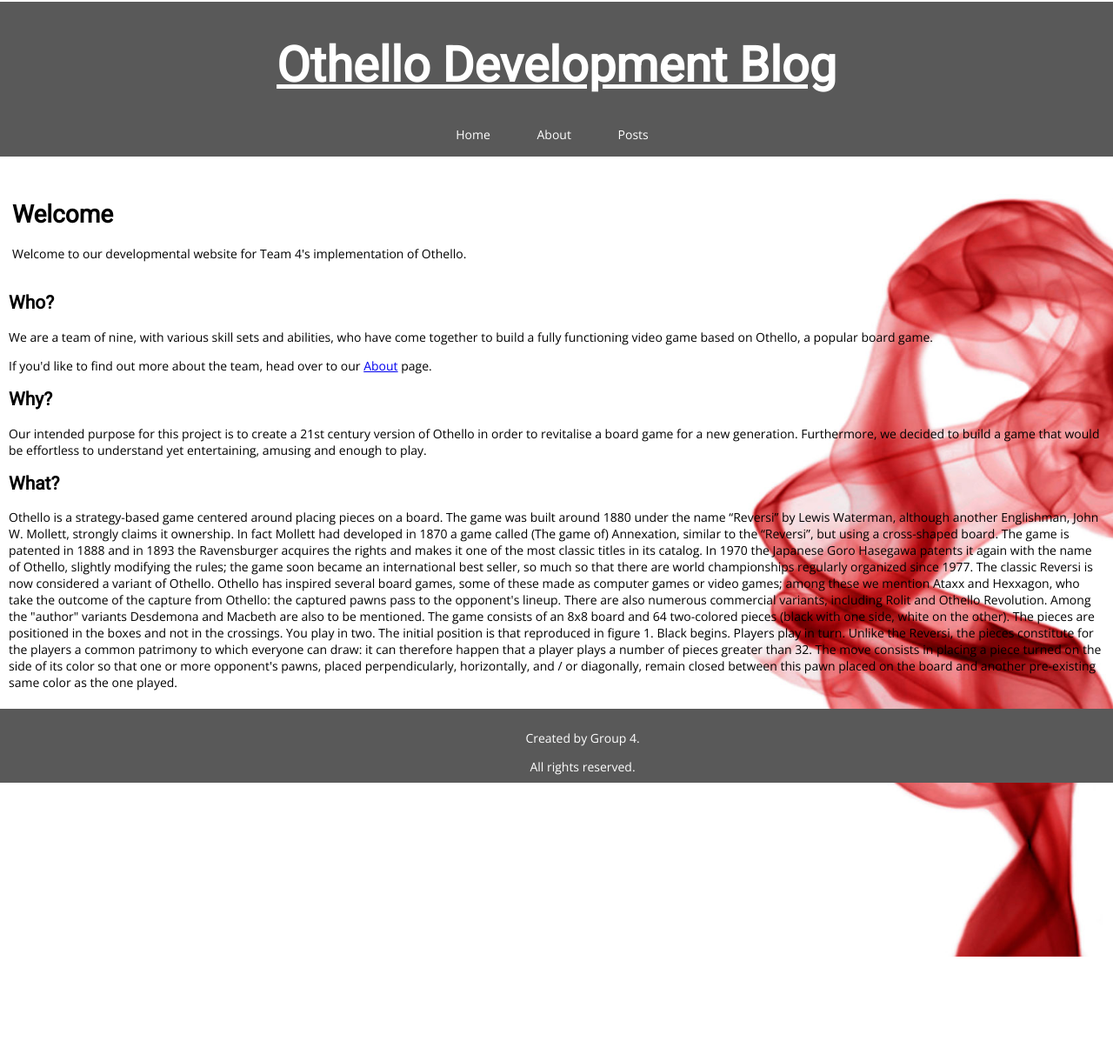
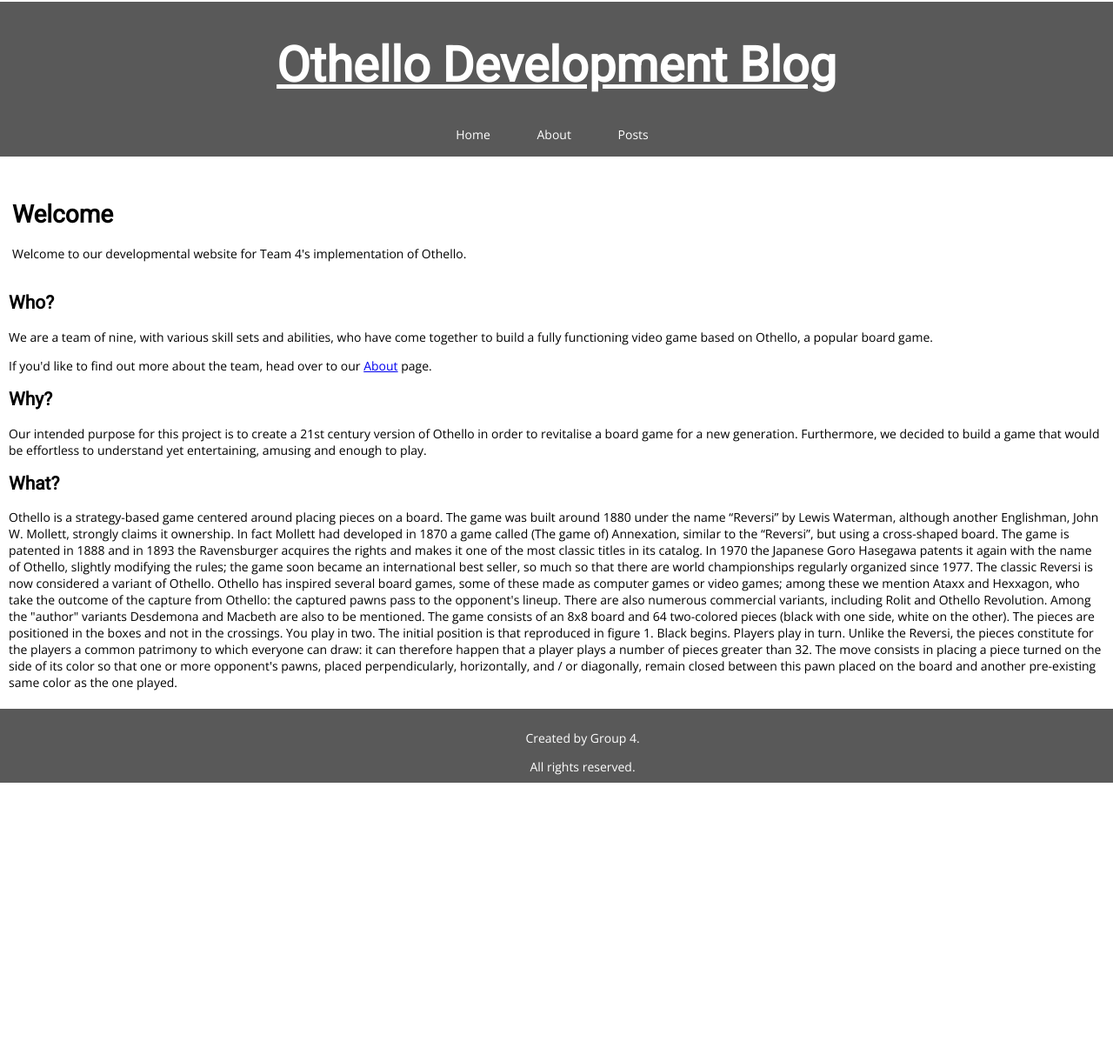
Before and after one commit to SaileshPatel/othello-website, a Jekyll site: the page built from index.html, in a window 1280 px wide. Shown: the whole page at 87% size. Built offline with Jekyll 4.4.1, drawn with Linux system fonts in a browser that asks for light colours; after the commit the page ends 943 px from its top, so only the background shows below that.

Commit message:
fixed site

```diff
--- a/css/main.scss
+++ b/css/main.scss
@@ -32,7 +32,7 @@ body {
   margin: 0;
   padding: 2px 0px 60px;
   height: 100%;
-  margin-bottom: 60px;
+  margin-bottom: 65px;
 }
 
 header {
@@ -83,13 +83,13 @@ header a {
 
 
 #container {
- background-image: url('../img/b2.jpg');
+  //background-image: url('../img/b2.jpg');
   background-size: cover;
   background-position: center center;
   position: relative;
   top: 0;
   bottom: 0;
-  height: 100vh;
+  //height: 100vh;
   //z-index: -10;
   padding: 10px;
   flex: auto;
```
